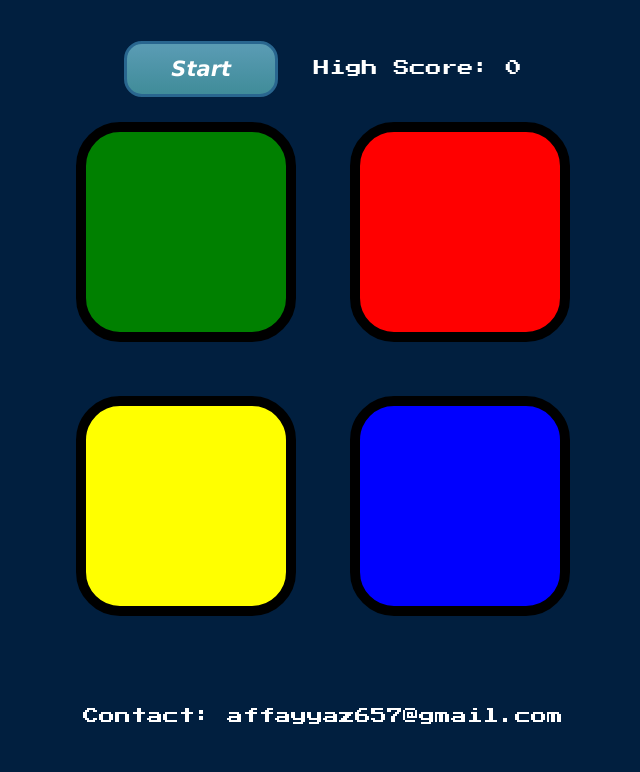
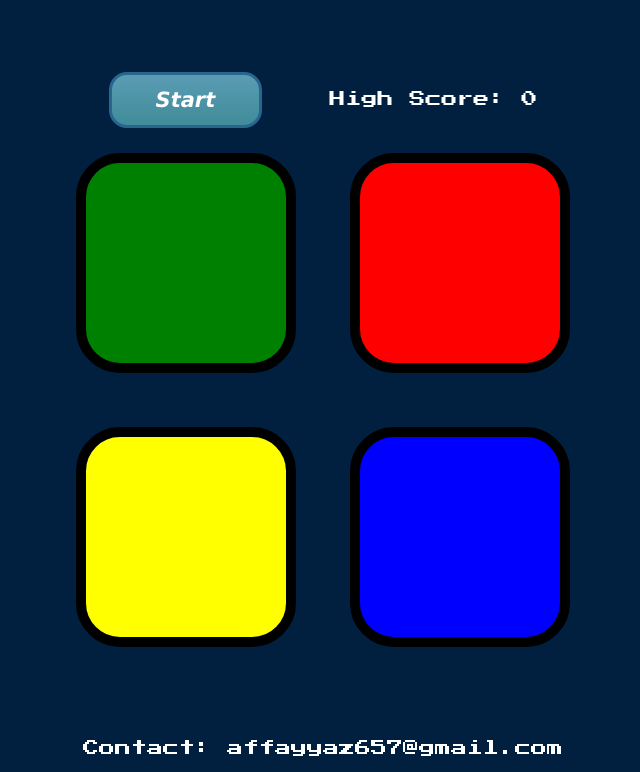
Before and after one commit to Af-fayyaz/simon-game, a plain HTML site: page index.html in a window 1280 px wide. Shown: the part 83-855 px from the top of the page, without its empty margins (317-957 px from the left). Before the commit the page ends 823 px from the top, so only its background shows below. Drawn offline with nearby package versions, Linux system fonts and the light colour scheme.

Commit message:
Update index.html
Making mobile responsive

```diff
--- a/index.html
+++ b/index.html
@@ -1,21 +1,22 @@
-<!DOCTYPE html>
+ <!DOCTYPE html>
 <html lang="en" dir="ltr">
 
 <head>
   <meta charset="utf-8">
-  <title>Simon</title>
+  <meta name="viewport" content="width=device-width, initial-scale=1, shrink-to-fit=no">
+
+  <title>Simon-Game</title>
   <link rel="stylesheet" href="styles.css">
   <link href="https://fonts.googleapis.com/css?family=Press+Start+2P" rel="stylesheet">
 </head>
 
 <body>
   <h1 id="level-title">Press Start</h1>
+
+  <a href="#" class="myButton">Start</a>
+  <p class="hscore">High Score: 0</p>
+
   <div class="container">
-
-    <div class="row">
-      <a href="#" class="myButton">Start</a>
-      <p class="hscore">High Score: 0</p>
-    </div>
 
     <div class="row">
 
```
